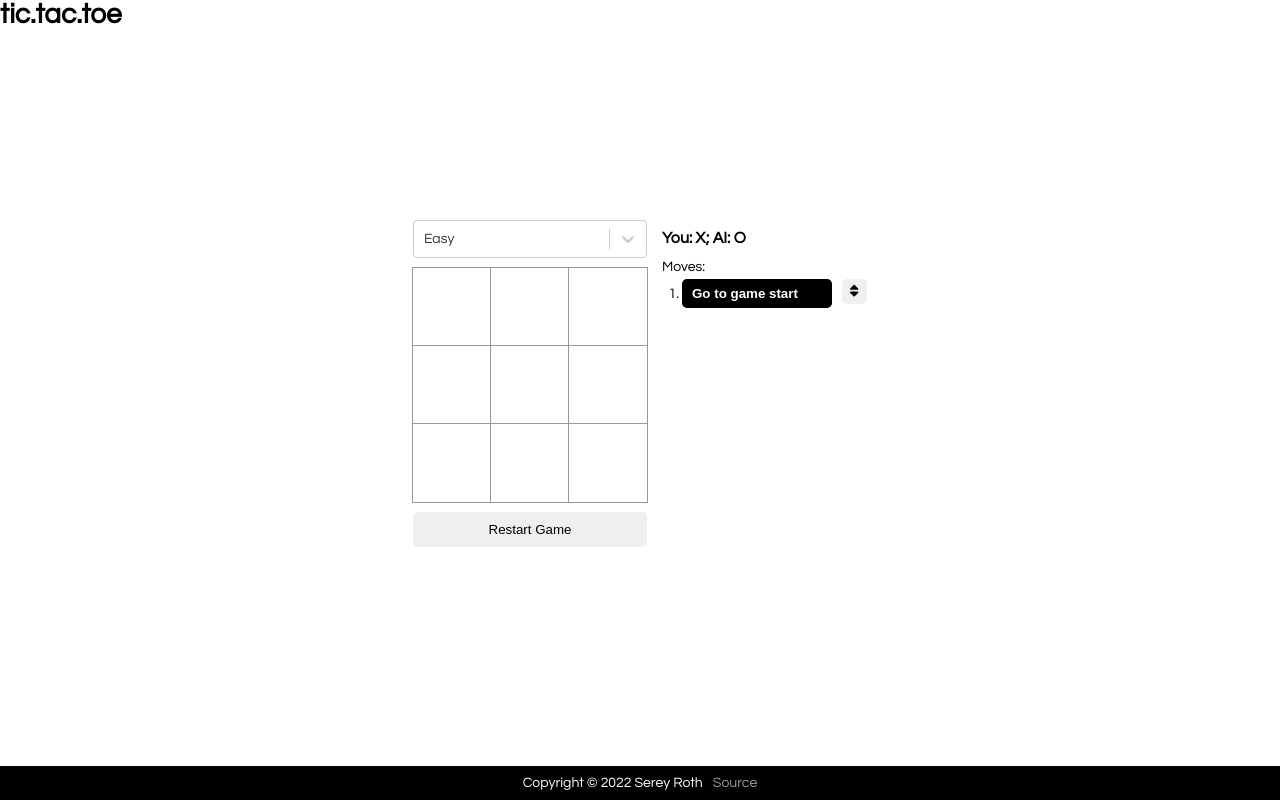
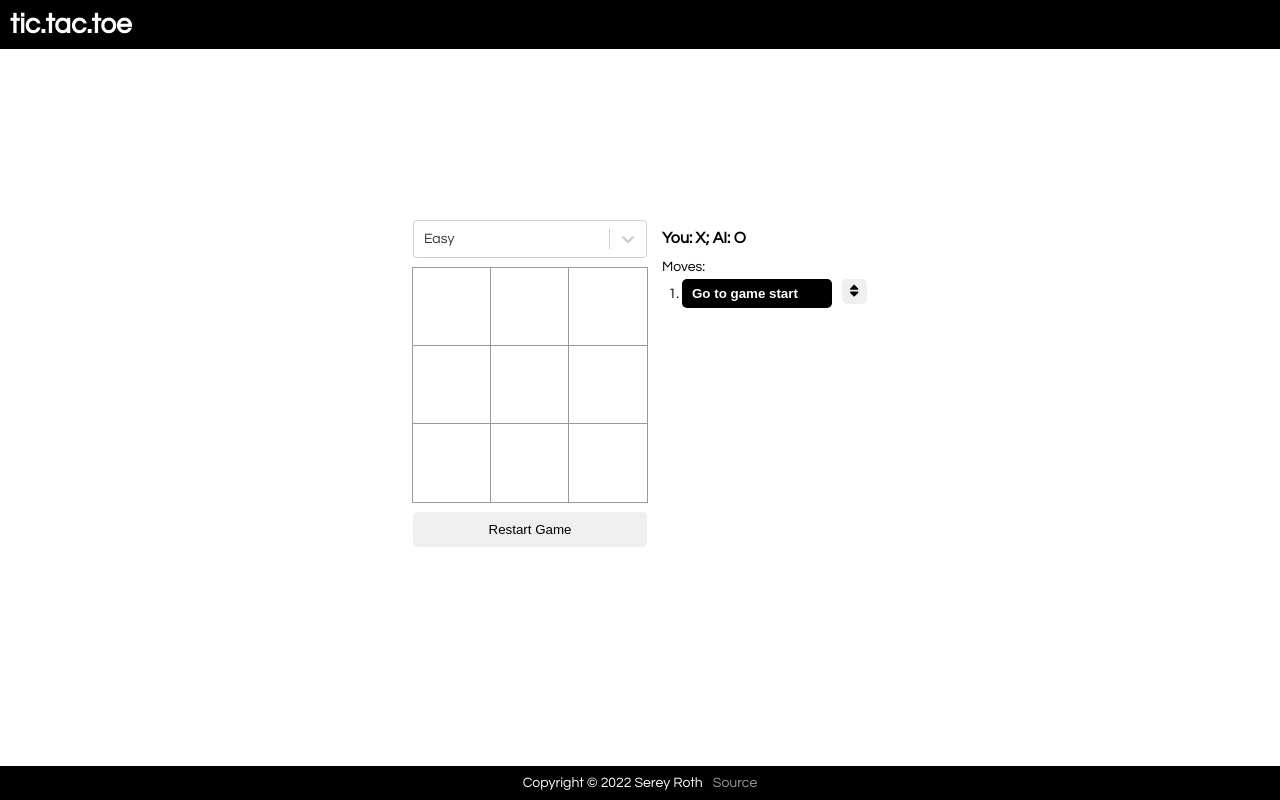
Before and after one commit to serey-roth/tictactoe, a React app: page / in a window 1280 px wide. Built offline with nearby package versions, Linux system fonts and the light colour scheme.

Commit message:
Add styling to header

```diff
--- a/src/index.css
+++ b/src/index.css
@@ -24,6 +24,11 @@ ul {
     min-height: 100vh;
 }
 
+.header {
+    padding: 10px;
+    background-color: #000;
+    color: #fff;
+}
 .game {
     display: flex;
     flex-direction: row;
```
